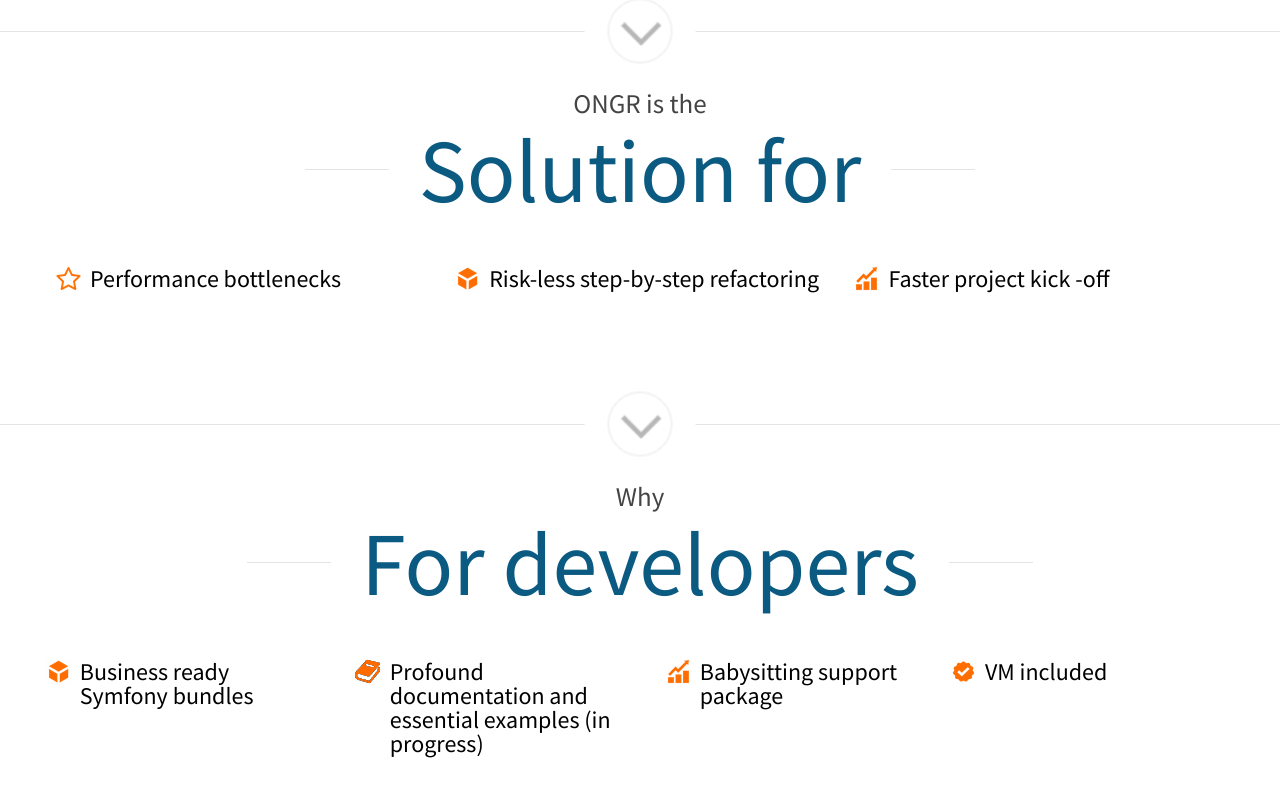
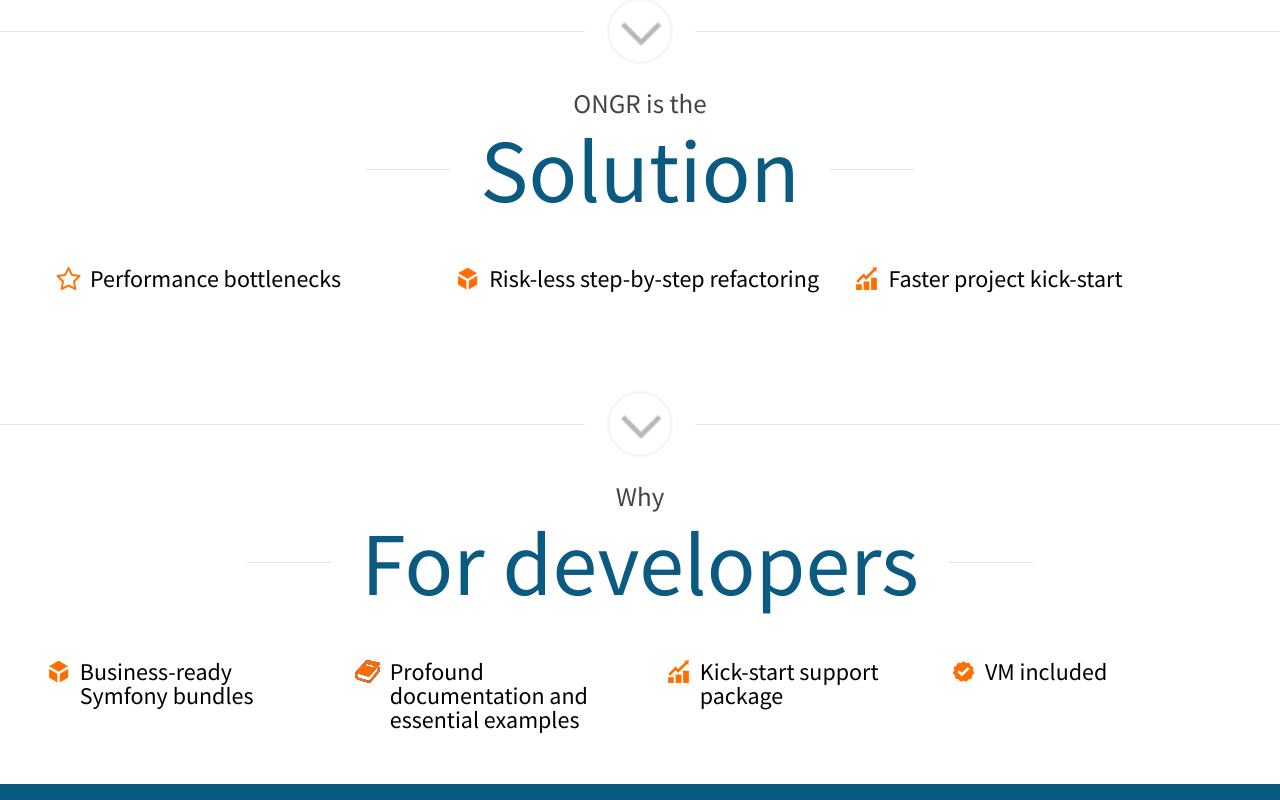
Before and after one commit to ongr-io/ongr-io.github.io, a plain HTML site: page index.html in a window 1280 px wide. Shown: the part 1120-1920 px from the top of the page. Drawn offline with nearby package versions, Linux system fonts and the light colour scheme.

Commit message:
Changes for the content
- Removed the word "for" from title "Solutions"
- Removed "(in progress)" from "Profound documentation"
- Changed "Faster project kick-off" to "Faster project kick-start"
- Changed "Business ready" to "Business-ready"
- Changed "Babysitting" to "Kick-start"

```diff
--- a/index.html
+++ b/index.html
@@ -84,7 +84,7 @@
     </div>
     <div class="ongr-solutions" data-sr="enter bottom and scale up 20% over 1s">
         <div class="ongr-container">
-            <h2 class="section-headline headline-solution"><span>ONGR is the</span><em>Solution for</em></h2>
+            <h2 class="section-headline headline-solution"><span>ONGR is the</span><em>Solution</em></h2>
 
             <div class="solution-holder ongr-match-height" data-heighttype="inner" data-matchwidth="768">
                 <div class="solution-item match-height">
@@ -104,7 +104,7 @@
                 <div class="solution-item match-height">
                     <h4>
                         <span class="icon-holder"><i class="ongr-sprite-icon-scale"></i></span>
-                        <strong>Faster project kick -off</strong>
+                        <strong>Faster project kick-start</strong>
                     </h4>
                     <p></p>
                 </div>
@@ -124,21 +124,21 @@
                 <div class="solution-item match-height developer-item" >
                     <h4>
                         <span class="icon-holder"><i class="ongr-sprite-icon-ux"></i></span>
-                        <strong>Business ready Symfony bundles</strong>
+                        <strong>Business-ready Symfony bundles</strong>
                     </h4>
                     <p></p>
                 </div>
                 <div class="solution-item match-height developer-item">
                     <h4>
                         <span class="icon-holder"><i class="ongr-sprite-icon-doc"></i></span>
-                        <strong>Profound documentation and essential examples (in progress)</strong>
+                        <strong>Profound documentation and essential examples</strong>
                     </h4>
                     <p></p>
                 </div>
                 <div class="solution-item match-height developer-item">
                     <h4>
                         <span class="icon-holder"><i class="ongr-sprite-icon-scale"></i></span>
-                        <strong>Babysitting support package</strong>
+                        <strong>Kick-start support package</strong>
                     </h4>
                     <p></p>
                 </div>
```
